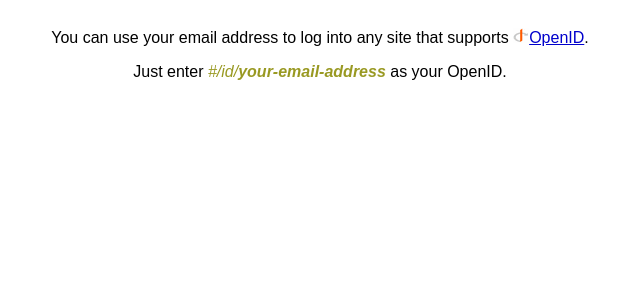
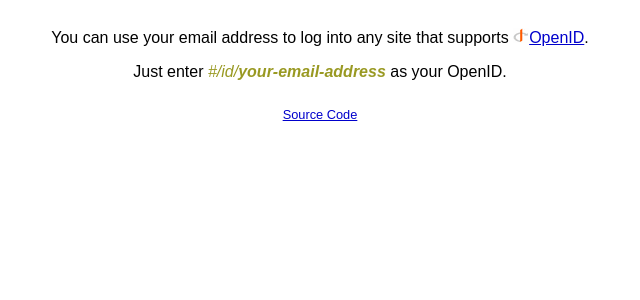
Before and after one commit to singpolyma/Email-Verify, a Django app: template templates/index.html in a window 1280 px wide. Shown: the part 140-440 px from the top of the page, without its empty margins (320-960 px from the left). Run offline with Django 3.2, Linux system fonts and the light colour scheme; the template is opened without the code that fills it: most values are stand-ins (such as "Sample title", 1, 10 or a date in 2020).

Commit message:
Add source link to footer

```diff
--- a/templates/base.html
+++ b/templates/base.html
@@ -33,5 +33,9 @@
 
 {% block body %}{% endblock %}
 
+<div id="footer">
+<a href="http://github.com/singpolyma/email-verify" rel="source">Source Code</a>
+</div>
+
 </body>
 </html>
```
